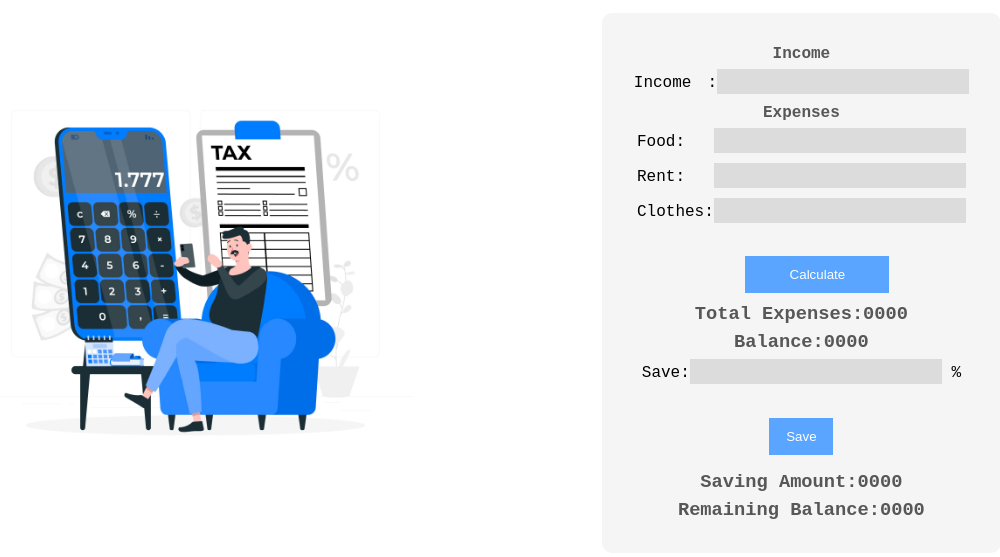
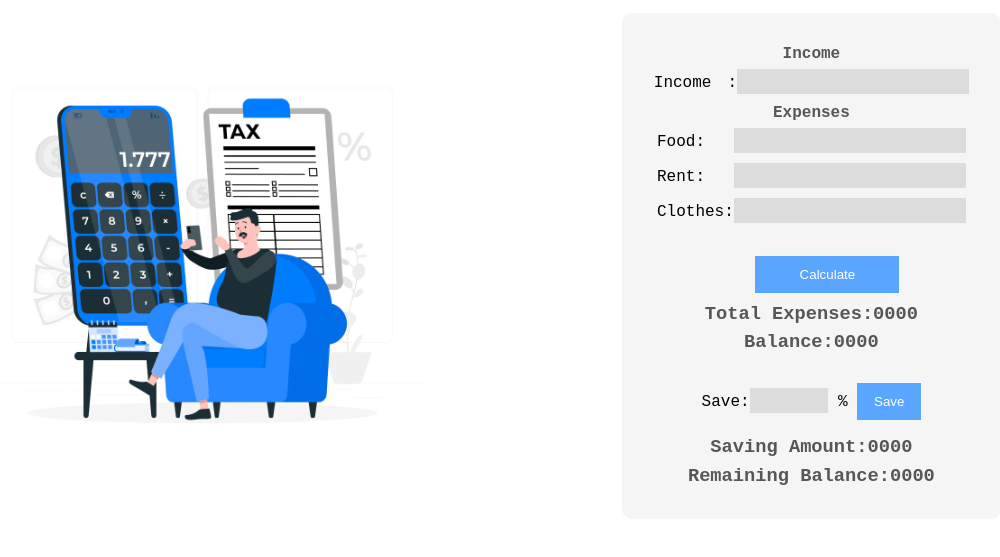
Before and after one commit to Mahbub-Ferdous/monthly-expense-calculation-app-DOM-eventlistener, a plain HTML site: page index.html in a window 1280 px wide. Shown: the part 61-618 px from the top of the page, without its empty margins (71-1071 px from the left). Drawn offline with Linux system fonts and the light colour scheme.

Commit message:
new bug fixed

```diff
--- a/css/styles.css
+++ b/css/styles.css
@@ -130,10 +130,13 @@
   height: 25px;
   margin-bottom: 0.6rem;
   font-size: 18px;
-  padding: 5px 5px 5px 15px;
+  padding: 5px 0;
 }
 .margin-left {
   margin-left: 0;
+}
+.mobile-width {
+  width: 25%;
 }
 /* for inputfield alignment */
 /* full-calculation-inputField-ends */
```
